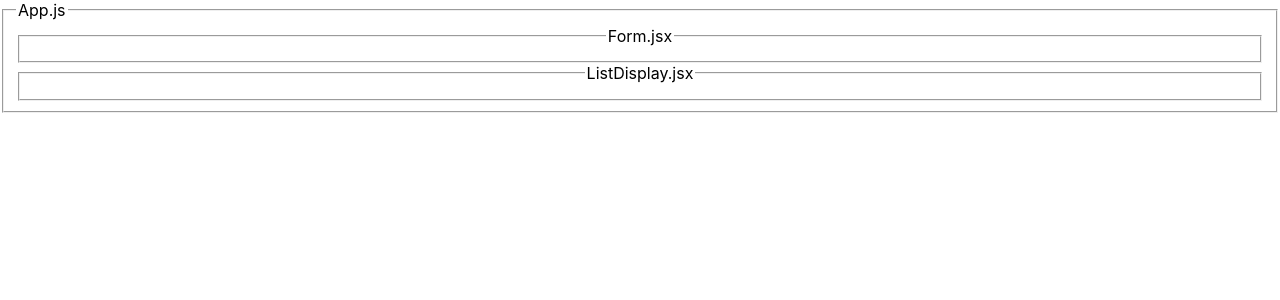
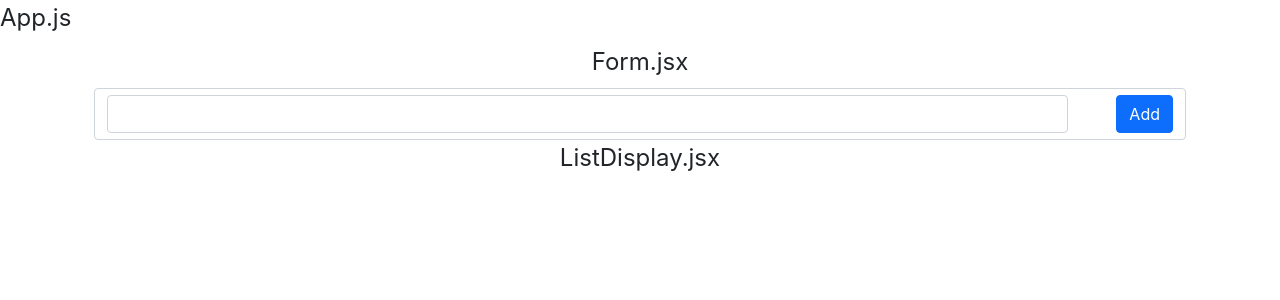
Before and after one commit to hope-crichlow/MERN, a React (Create React App) app in the folder react/functionalComponents/todolist/: page / in a window 1280 px wide. Shown: the top 300 px of the page. Built offline with nearby package versions, Linux system fonts and the light colour scheme.

Commit message:
form onchange working

```diff
--- a/react/functionalComponents/todolist/public/index.html
+++ b/react/functionalComponents/todolist/public/index.html
@@ -10,34 +10,14 @@
       content="Web site created using create-react-app"
     />
     <link rel="apple-touch-icon" href="%PUBLIC_URL%/logo192.png" />
-    <!--
-      manifest.json provides metadata used when your web app is installed on a
-      user's mobile device or desktop. See https://developers.google.com/web/fundamentals/web-app-manifest/
-    -->
+
     <link rel="manifest" href="%PUBLIC_URL%/manifest.json" />
-    <!--
-      Notice the use of %PUBLIC_URL% in the tags above.
-      It will be replaced with the URL of the `public` folder during the build.
-      Only files inside the `public` folder can be referenced from the HTML.
-
-      Unlike "/favicon.ico" or "favicon.ico", "%PUBLIC_URL%/favicon.ico" will
-      work correctly both with client-side routing and a non-root public URL.
-      Learn how to configure a non-root public URL by running `npm run build`.
-    -->
-    <title>React App</title>
+  <link rel="stylesheet" href="https://cdn.jsdelivr.net/npm/bootstrap@5.1.0/dist/css/bootstrap.min.css" integrity="sha384-KyZXEAg3QhqLMpG8r+8fhAXLRk2vvoC2f3B09zVXn8CA5QIVfZOJ3BCsw2P0p/We" crossorigin="anonymous">
+    <title>ToDo List</title>
   </head>
   <body>
     <noscript>You need to enable JavaScript to run this app.</noscript>
     <div id="root"></div>
-    <!--
-      This HTML file is a template.
-      If you open it directly in the browser, you will see an empty page.
 
-      You can add webfonts, meta tags, or analytics to this file.
-      The build step will place the bundled scripts into the <body> tag.
-
-      To begin the development, run `npm start` or `yarn start`.
-      To create a production bundle, use `npm run build` or `yarn build`.
-    -->
   </body>
 </html>
--- a/react/functionalComponents/todolist/src/components/Form.jsx
+++ b/react/functionalComponents/todolist/src/components/Form.jsx
@@ -1,13 +1,30 @@
-import React from 'react';
+import React, { useState } from "react";
 
 const Form = () => {
+	const [inputState, setInputState] = useState("");
 	return (
-			<div>
+		<div className="container px-4">
 			<fieldset>
 				<legend>Form.jsx</legend>
+				<form
+					className="form-control d-flex gap-5 justify-content-center "
+					action=""
+				>
+					{/* <label className="form-label"></label> */}
+					<input
+						className="form-control"
+						type="text"
+						onChange={(e)=> setInputState(e.target.value)}
+						name="task"
+						value={inputState}
+					/>
+					<button className="btn btn-primary" type="submit">
+						Add
+					</button>
+				</form>
 			</fieldset>
 		</div>
 	);
-}
+};
 
 export default Form;
```
Lines whose indentation alone changed are shown as unchanged.
